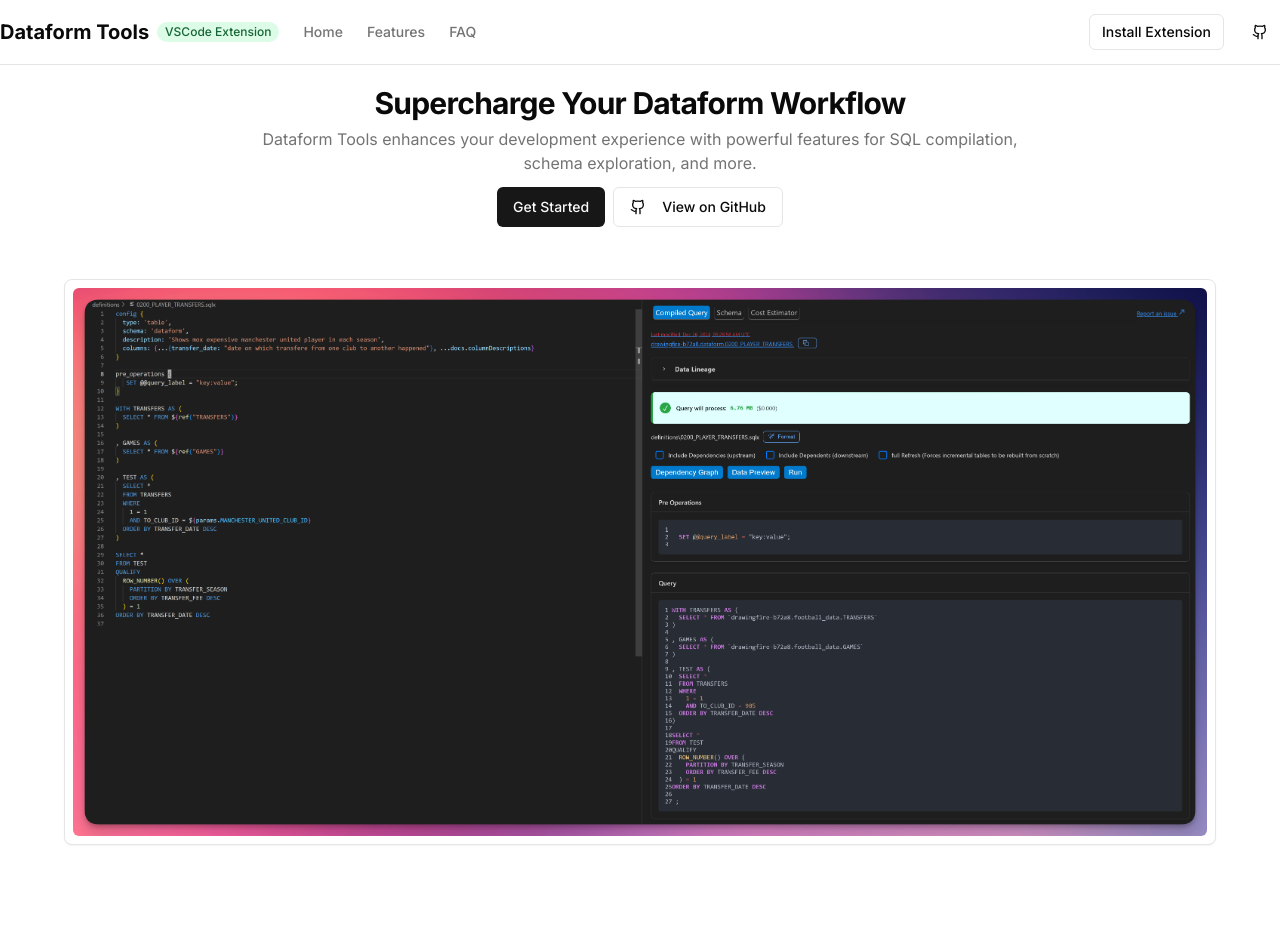
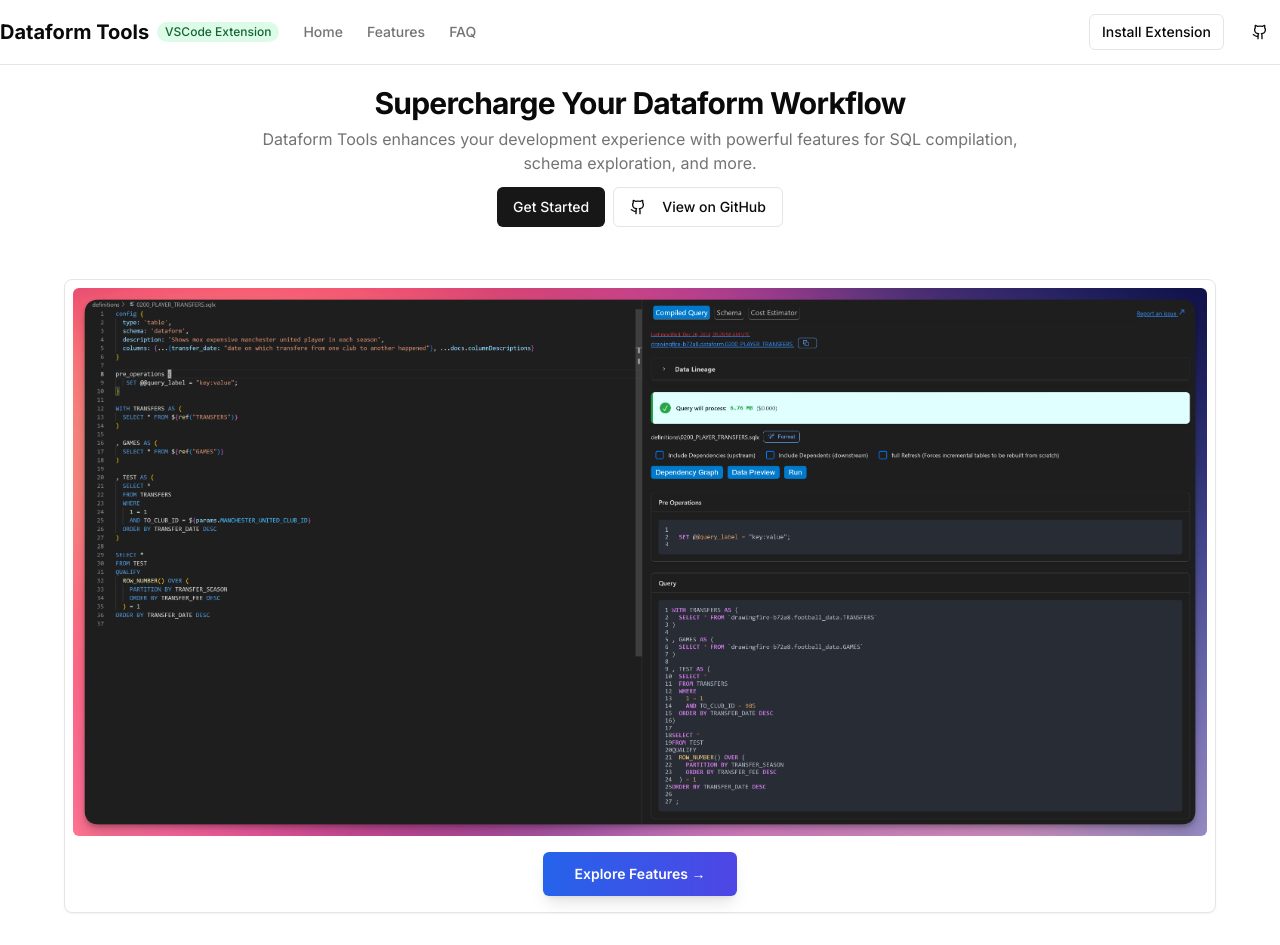
Before and after one commit to ashish10alex/vscode-dataform-tools, a Next.js app in the folder website/: page / in a window 1280 px wide. Before the commit the page ends 877 px from the top, so only its background shows below. Built offline with nearby package versions, Linux system fonts and the light colour scheme.

Commit message:
feat: better navigation

```diff
--- a/website/app/page.tsx
+++ b/website/app/page.tsx
@@ -51,6 +51,18 @@ export default function Home() {
               height={675}
             />
           </div>
+          <div className="flex justify-center mt-4 mb-2">
+            <Button
+              asChild
+              size="lg"
+              variant="default"
+              className="bg-gradient-to-r from-blue-600 to-indigo-600 hover:from-blue-700 hover:to-indigo-700 text-white font-semibold shadow-lg hover:shadow-xl transition-all duration-200"
+            >
+              <Link href="/features">
+                Explore Features →
+              </Link>
+            </Button>
+          </div>
         </div>
       </section>
 
```
